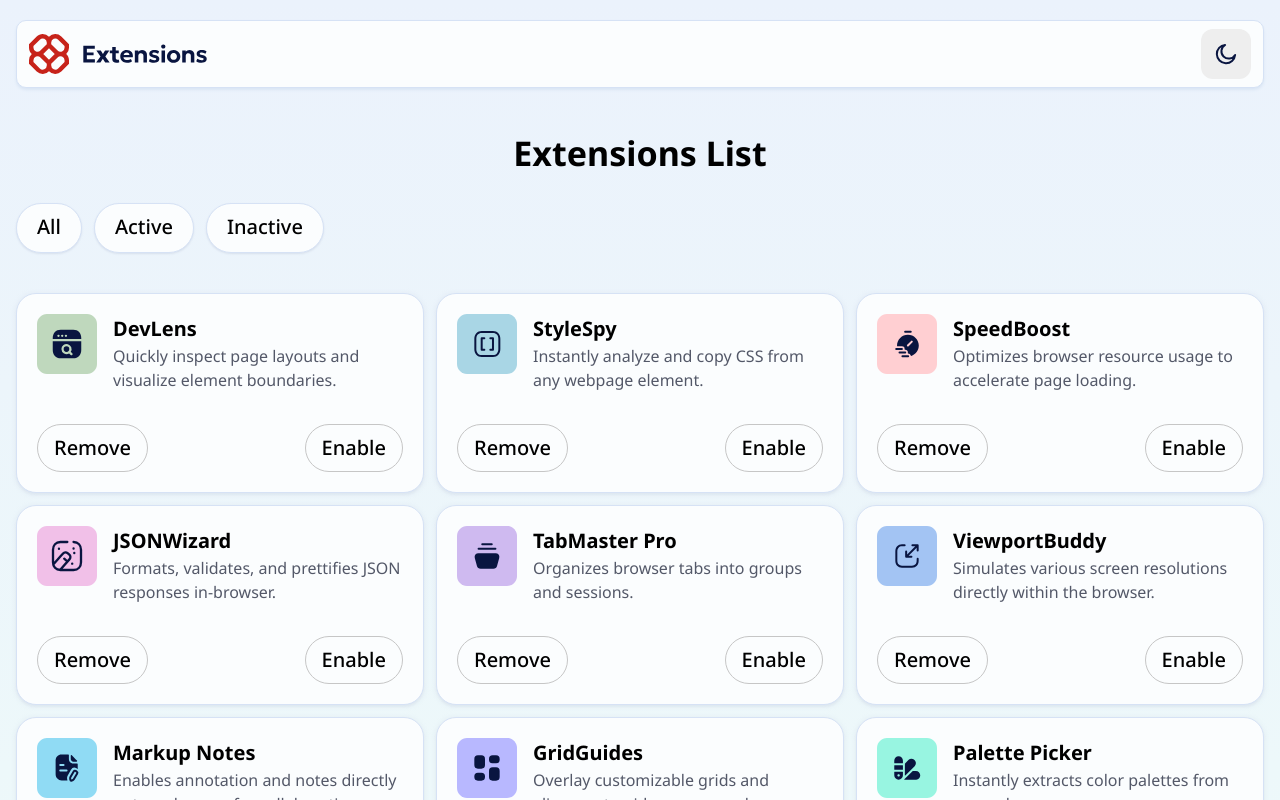
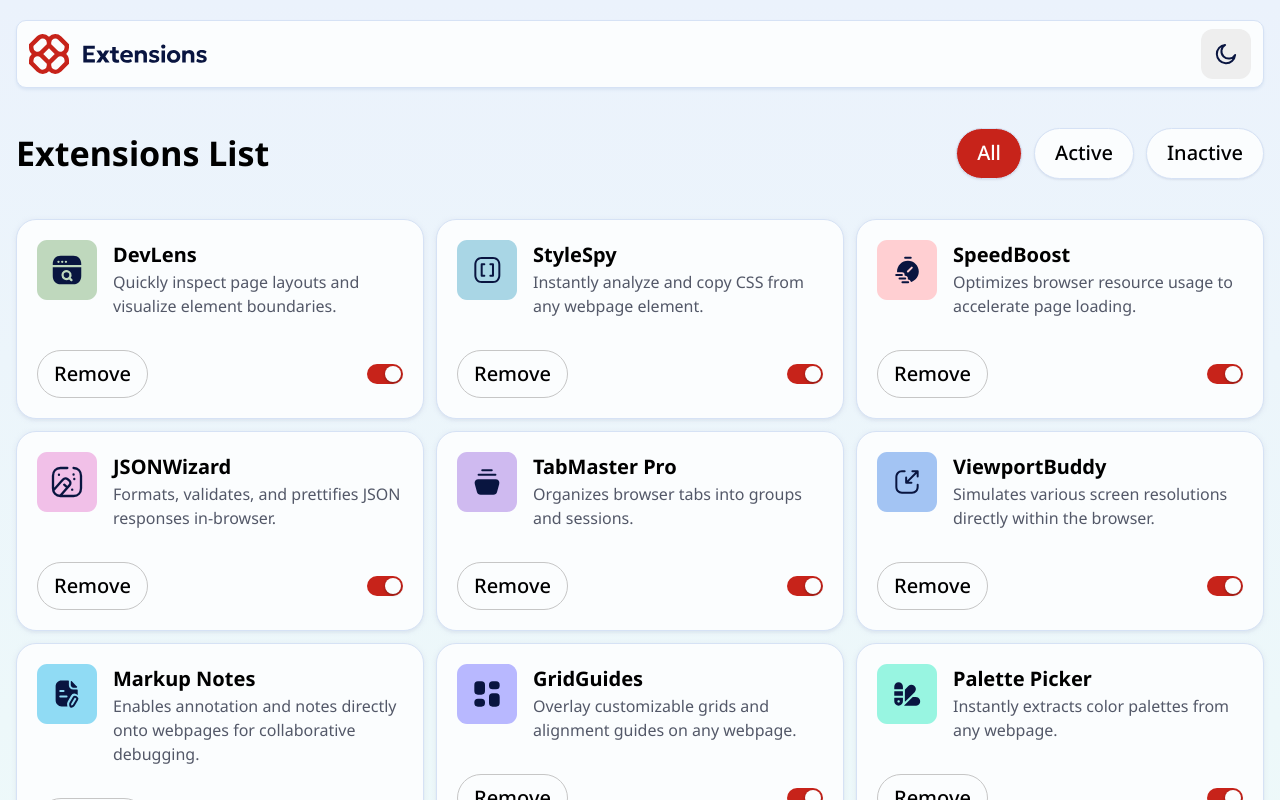
Before and after one commit to Hades1123/Landing-page-react, a React (Vite) app: page /browser-extension-manager in a window 1280 px wide. Shown: the top 800 px of the page. Built offline with nearby package versions, Linux system fonts and the light colour scheme.

Commit message:
toggle button, so bad T_T

```diff
--- a/src/libs/cn.ts
+++ b/src/libs/cn.ts
@@ -4,3 +4,7 @@ import { twMerge } from "tailwind-merge"
 export function cn(...inputs: (string | undefined | null | false)[]) {
     return twMerge(clsx(inputs))
 }
+
+export function tw(s: string) {
+    return s;
+}
--- a/src/pages/browser-extension-manager.tsx
+++ b/src/pages/browser-extension-manager.tsx
@@ -2,9 +2,8 @@ import logo from 'assets/browser-extension-manager/logo.svg'
 import moon from 'assets/browser-extension-manager/icon-moon.svg'
 import sun from 'assets/browser-extension-manager/icon-moon.svg'
 import { data } from 'assets/browser-extension-manager/data'
-
-import { clsx } from 'clsx'
-import { cn } from '@/libs/cn'
+import { cn, tw } from '@/libs/cn'
+import { useState } from 'react'
 
 type Variant = 'primary' | 'remove';
 
@@ -17,10 +16,10 @@ type ButtonProps = {
 
 const Button = (props: ButtonProps) => {
     const { children, onClick, className = "", variant } = props;
-    const shadowStyle = clsx("shadow-[0_1px_2px_0_rgba(184,196,215,0.40)]");
+    const shadowStyle = tw("shadow-[0_1px_2px_0_rgba(184,196,215,0.40)]");
     const variantStyles: Record<Variant, string> = {
-        primary: clsx('rounded-[62.4375rem] border-[1px] border-[#D6E2F5] bg-[#FBFDFE]  pt-2 pr-5 pb-[0.625rem] pl-[1.25rem] text-[1.25rem] font-[500]', shadowStyle),
-        remove: clsx('rounded-[62.4375rem] border-[1px] border-[#C6C6C6] bg-[#FBFDFE py-2 px-4 text-[1.25rem] font-[500]')
+        primary: cn('rounded-[62.4375rem] border-[1px] border-[#D6E2F5] bg-[#FBFDFE]  pt-2 pr-5 pb-[0.625rem] pl-[1.25rem] text-[1.25rem] font-[500]', shadowStyle),
+        remove: tw('rounded-[62.4375rem] border-[1px] border-[#C6C6C6] bg-[#FBFDFE py-2 px-4 text-[1.25rem] font-[500]'),
     }
     return (
         <button onClick={onClick} className={cn(variantStyles[variant], className)}>
@@ -30,6 +29,9 @@ const Button = (props: ButtonProps) => {
 }
 
 const BrowserExtension = () => {
+    const [currentData, setCurrentData] = useState(data);
+    const [buttonState, setButtonState] = useState('All');
+
     return (
         <>
             <div className='pt-5 px-4 bg-white bg-gradient-to-b from-[#EBF2FC] to-[#EEFBF9] flex gap-10 flex-col font-NotoSans'>
@@ -43,19 +45,38 @@ const BrowserExtension = () => {
                 </div>
 
                 {/* main title  */}
-                <div className='flex flex-col gap-6'>
+                <div className='flex flex-col gap-6 md:flex-row md:justify-between'>
                     <h1 className='text-[2.125rem] font-[700] text-center'>Extensions List</h1>
                     <div className='flex gap-3'>
-                        <Button variant='primary'>All</Button>
-                        <Button variant='primary'>Active</Button>
-                        <Button variant='primary'>Inactive</Button>
+                        <Button variant='primary'
+                            className={buttonState == 'All' ? 'text-white bg-[#C7231A]' : ''}
+                            onClick={() => {
+                                setCurrentData(data);
+                                setButtonState('All');
+                            }}
+                        >All</Button>
+                        <Button variant='primary'
+                            onClick={() => {
+                                setCurrentData(data.filter(item => item.isActive == true));
+                                setButtonState('Active');
+                            }}
+                            className={buttonState == 'Active' ? 'text-white bg-[#C7231A]' : ''}
+                        >Active</Button>
+                        <Button
+                            variant='primary'
+                            onClick={() => {
+                                setCurrentData(data.filter(item => item.isActive == false));
+                                setButtonState('Inactive');
+                            }}
+                            className={buttonState == 'Inactive' ? 'text-white bg-[#C7231A]' : ''}
+                        >Inactive</Button>
                     </div>
                 </div>
 
                 {/* card list  */}
                 <div className='grid grid-cols-1 gap-3 md:grid-cols-2 lg:grid-cols-3'>
                     {
-                        data.map((item, index) => {
+                        currentData.map((item, index) => {
                             return (
                                 <div key={index.toString() + item.name}
                                     className='rounded-[1.25rem] border border-[#D6E2F5] bg-[#FBFDFE] shadow-[0_2px_2px_0_rgba(194,206,225,0.20),0_1px_5px_1px_rgba(194,206,225,0.22)] p-5 flex flex-col gap-6'
@@ -69,9 +90,11 @@ const BrowserExtension = () => {
                                         </div>
                                     </div>
                                     {/* button  */}
-                                    <div className='flex justify-between'>
+                                    <div className='flex justify-between items-center'>
                                         <Button variant='remove'>Remove</Button>
-                                        <Button variant='remove'>Enable</Button>
+                                        <div className='w-[2.25rem] h-[1.25rem] p-[0.125rem] flex justify-end rounded-[624.9375rem] bg-[#C7231A] hover:cursor-pointer'>
+                                            <span className="size-[1rem] rounded-[624.9375rem] bg-[#FBFDFE] shadow-[0_1px_3px_0_rgba(10,13,18,0.30),0_1px_2px_-1px_rgba(10,13,18,0.30)]"></span>
+                                        </div>
                                     </div>
                                 </div>
                             )
```
